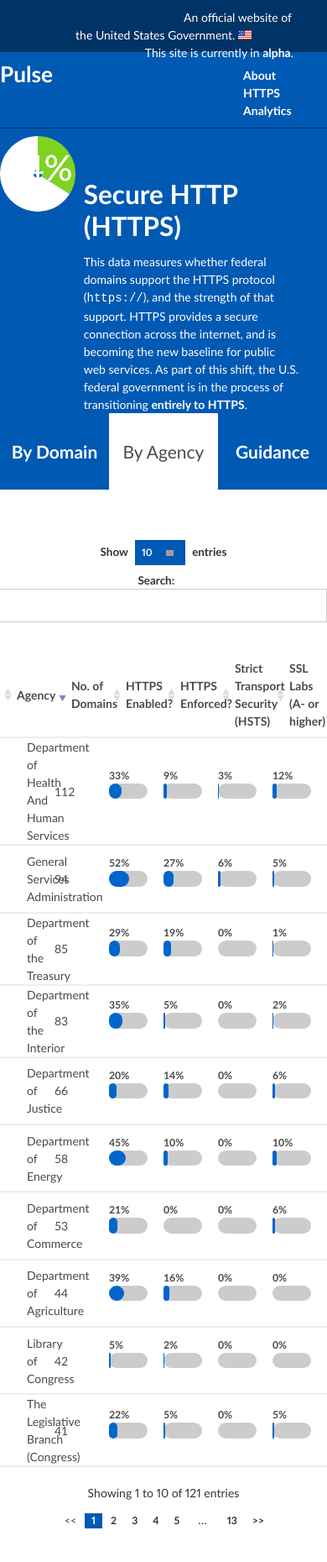
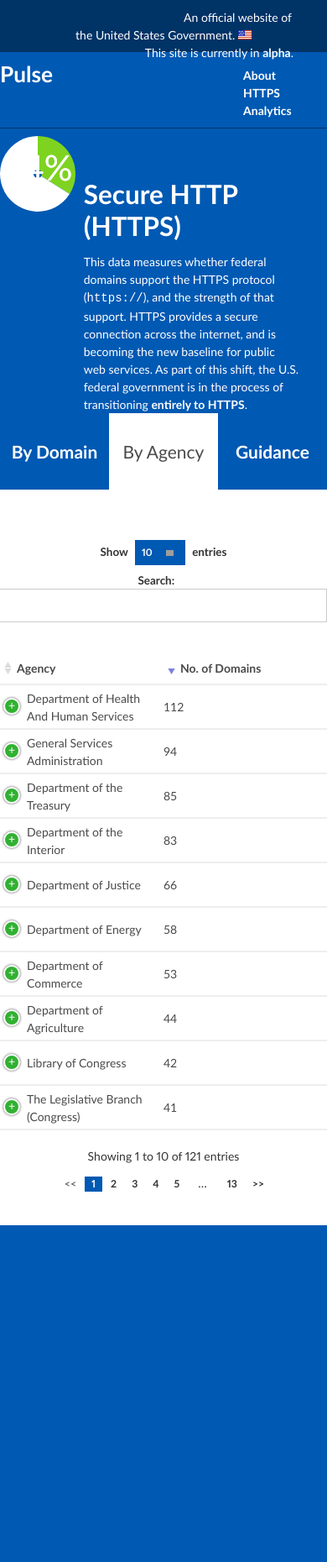
Before and after one commit to 18F/pulse, a Jekyll site: the page built from pages/https/agencies.html, in a window 390 px wide. Shown: the whole page at 84% size. Built offline with Jekyll 4.4.1, drawn with Linux system fonts in a browser that asks for light colours; Markdown is read by kramdown in place of the engine named in the settings; after the commit the page ends 1459 px from its top, so only the background shows below that; grey boxes are pictures that could not be loaded.

Commit message:
style https agency table to be responsive

```diff
--- a/assets/css/main.css
+++ b/assets/css/main.css
@@ -449,6 +449,8 @@ a {
       border: none; }
     .dataTables_wrapper table.dataTable.domain td:first-child {
       white-space: nowrap; }
+    .dataTables_wrapper table.dataTable.dtr-inline.collapsed td:first-child:before {
+      top: 15px; }
     .dataTables_wrapper table.dataTable.agency td {
       padding: 15px 0 !important; }
     .dataTables_wrapper table.dataTable.agency td:first-child {
--- a/assets/js/https/agencies.js
+++ b/assets/js/https/agencies.js
@@ -6,6 +6,8 @@ $(document).ready(function () {
 
   var renderTable = function(data) {
     $("table").DataTable({
+      responsive: true,
+
       data: data,
 
       columns: [
--- a/assets/scss/main.scss
+++ b/assets/scss/main.scss
@@ -340,6 +340,12 @@ a {
       }
     }
 
+    &.dtr-inline.collapsed {
+      td:first-child:before {
+        top: 15px;
+      }
+    }
+
     &.agency {
 
       td { padding: 15px 0 !important; }
--- a/pages/https/agencies.html
+++ b/pages/https/agencies.html
@@ -15,14 +15,16 @@ description: "How federal government domains are doing at deploying HTTPS."
     <a href="/https/guidance/" class="tab">Guidance</a>
   </nav>
   <div class="wrapper">
-    <table class="agency">
+    <table class="agency responsive">
         <thead>
-            <th>Agency</th>
-            <th>No. of Domains</th>
-            <th>HTTPS Enabled?</th>
-            <th>HTTPS Enforced?</th>
-            <th>Strict Transport Security (HSTS)</th>
-            <th>SSL Labs (A- or higher)</th>
+          <tr>
+            <th class="all">Agency</th>
+            <th class="all">No. of Domains</th>
+            <th class="min-tablet">HTTPS Enabled?</th>
+            <th class="min-tablet">HTTPS Enforced?</th>
+            <th class="desktop">Strict Transport Security (HSTS)</th>
+            <th class="desktop">SSL Labs (A- or higher)</th>
+          </tr>
         </thead>
     </table>
   </div>
```
Also changed, not shown: 1 other file.
